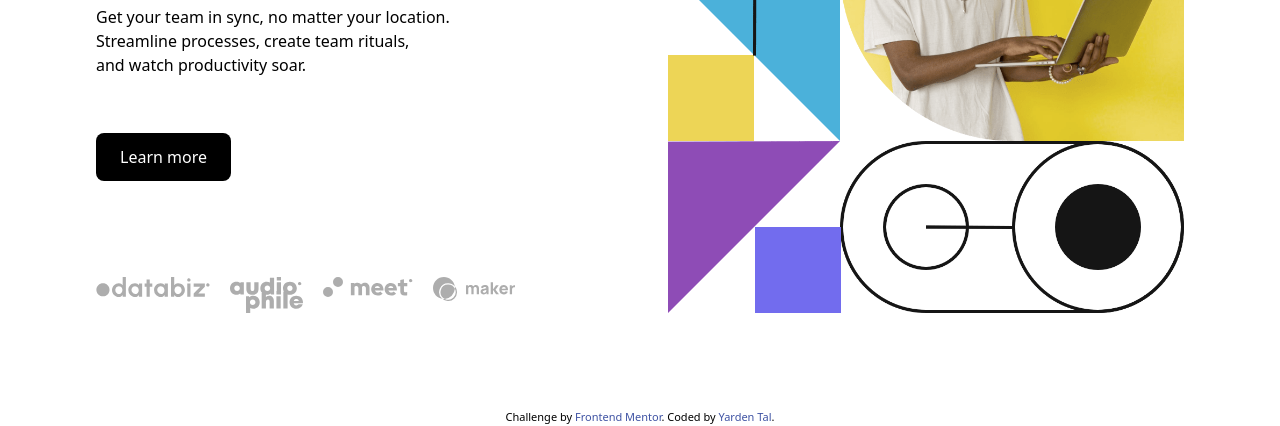
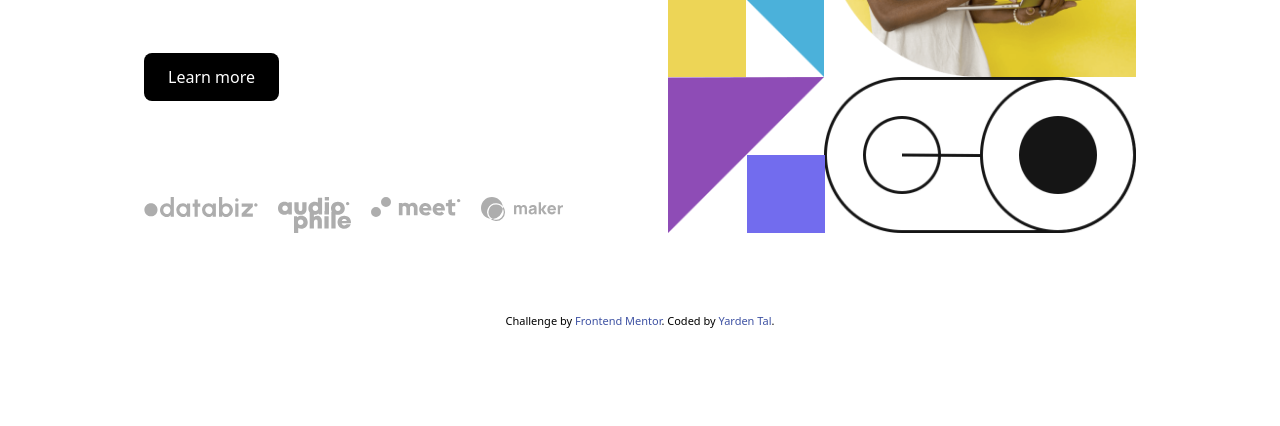
Before and after one commit to Yarden-Tal/Tailwind-with-dropdown, a website: page public/index.html in a window 1280 px wide. Shown: the part 531-957 px from the top of the page. After the commit the page ends 861 px from the top, so only its background shows below. Drawn offline with Linux system fonts and the light colour scheme.

Commit message:
main el fix

```diff
--- a/public/index.html
+++ b/public/index.html
@@ -50,7 +50,7 @@
   </div>
 </nav>
 <!-- Main -->
-<main class="m-24">
+<main class="mx-36 my-20">
   <!-- Container -->
   <div class="flex flex-row items-end gap-14">
     <!-- Left main group -->
```
Also changed, not shown: public/css/main.css.
